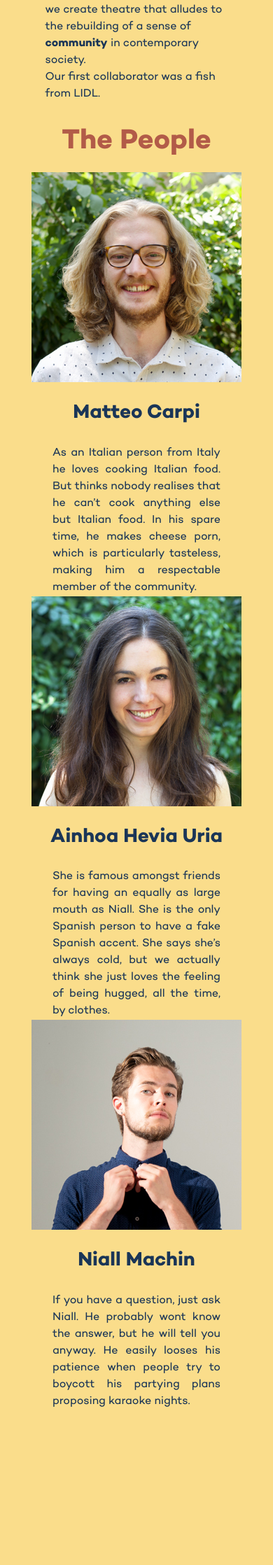
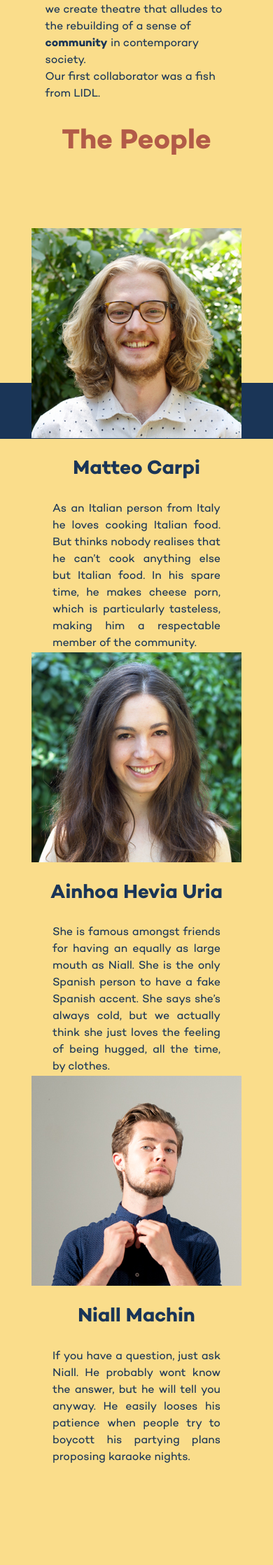
Before and after one commit to matteocarpi/GBT-Jekyll, a Jekyll site: the page built from company.md, in a window 390 px wide. Shown: the part 741-2977 px from the top of the page at 70% size. Built offline with Jekyll 4.4.1, drawn with Linux system fonts in a browser that asks for light colours; nearby versions of some CDN libraries.

Commit message:
keep blue band

```diff
--- a/_sass/mobile.scss
+++ b/_sass/mobile.scss
@@ -53,10 +53,6 @@
 /* Small Laptop */
 @media screen and (max-width: 1025px) {
 
-  .blue.band {
-    display: none;
-  }
-
   .left-lip::before, .right-lip::before{
     display: none;
   }
```
